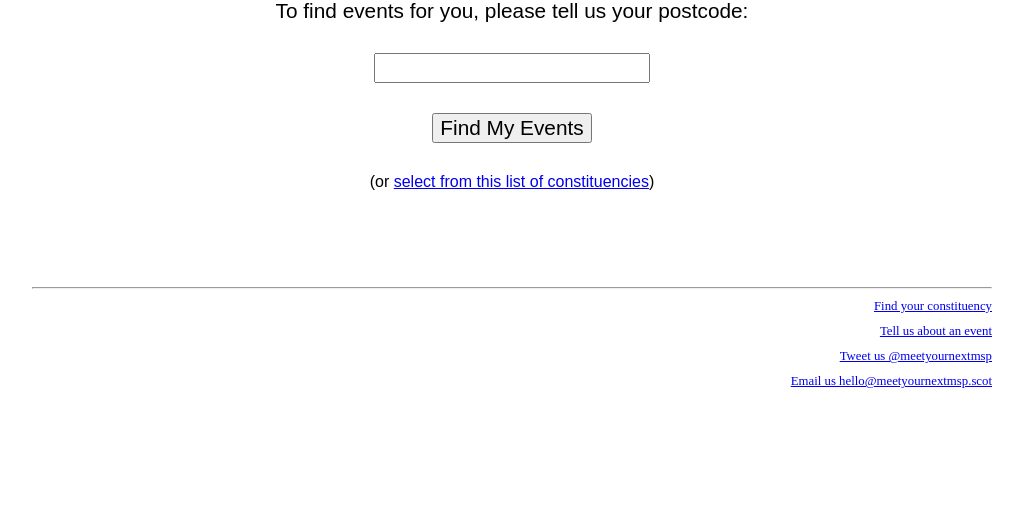
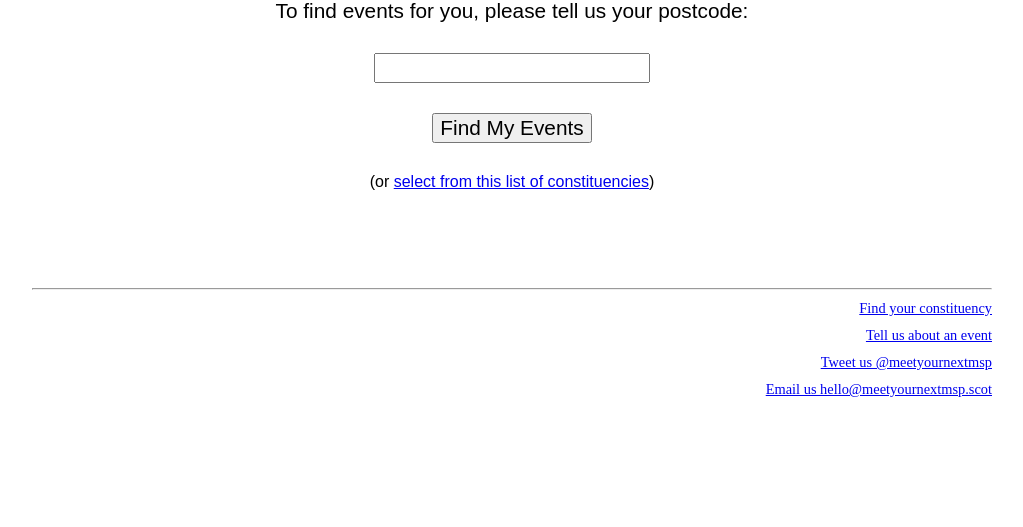
Before and after one commit to meetyournextmsp/website, a Flask app: page / in a window 1280 px wide. Shown: the part 273-800 px from the top of the page, without its empty margins (128-1151 px from the left). Run offline with Flask 2, Linux system fonts and the light colour scheme.

Commit message:
CSS: Font sizes

```diff
--- a/meetyournextmsp/static/style.css
+++ b/meetyournextmsp/static/style.css
@@ -1,6 +1,7 @@
 html, body {
     padding: 0px;
     margin: 0px;
+    font-size: 16px;
 }
 
 .contentColumn {
@@ -22,7 +23,7 @@ html, body {
 .footer {
     text-align: right;
     padding: 50px 0;
-    font-size: 80%;
+    font-size: 0.9rem;
 }
 
 .footer .footer-link {
@@ -45,7 +46,7 @@ h1 a:hover, h1 a:focus {
 
 p.front-page {
     text-align: center;
-    font-size: 130%;
+    font-size: 1.3rem;
     margin: 30px 0;
     font-family: arial, sans-serif;
 }
```
